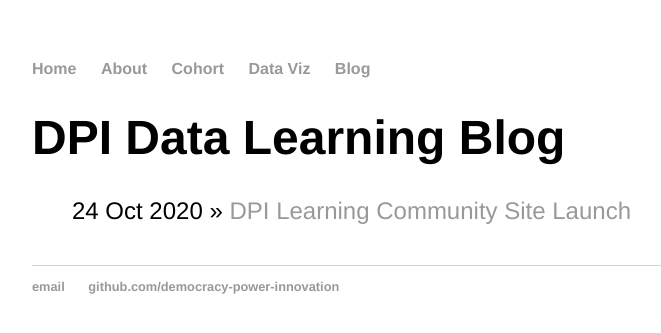
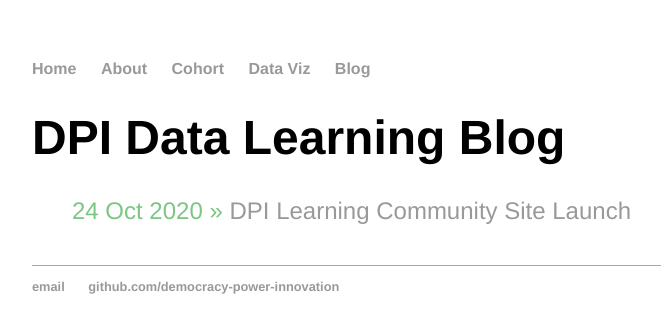
Before and after one commit to democracy-power-innovation/democracy-power-innovation.github.io, a Jekyll site: the page built from blog/index.html, in a window 1280 px wide. Shown: the top 333 px of the page, without its empty margins (160-821 px from the left). Built offline with Jekyll 4.4.1, drawn with Linux system fonts in a browser that asks for light colours.

Commit message:
Update main.css

```diff
--- a/css/main.css
+++ b/css/main.css
@@ -7,6 +7,7 @@
     padding: 0px;
     list-style: none;
     font-weight: bold;
+    color: #52999f;
 }
 nav ul li, footer ul li {
     display: inline;
@@ -35,18 +36,20 @@
     font-family:'Quicksand', 'Helvetica', 'Sans-Serif';
 }
 footer {
-    border-top: 1px solid #d5d5d5;
+    border-top: 1px solid #7cc683;
     font-size: .8em;
-    color: #2d6e8e;
+    color: #52999f;
 }
 
 ul.posts {
     margin: 20px auto 40px;
     font-size: 1.5em;
     font-family:'Quicksand', 'Helvetica', 'Sans-Serif';
+    color: #7cc683;
 }
 
 ul.posts li {
     list-style: none;
     font-family:'Quicksand', 'Helvetica', 'Sans-Serif';
+    color: #7cc683;
 }
```
